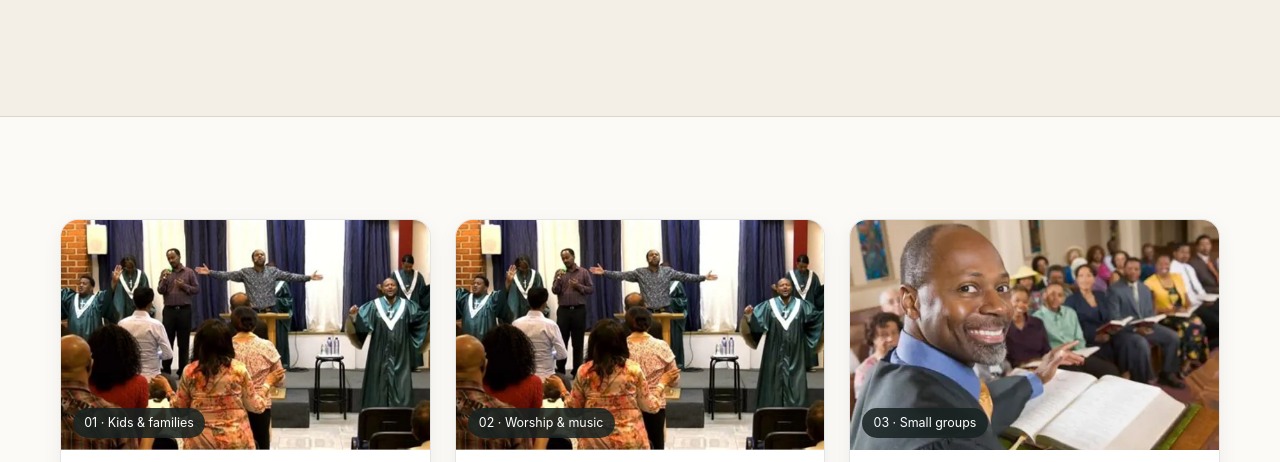
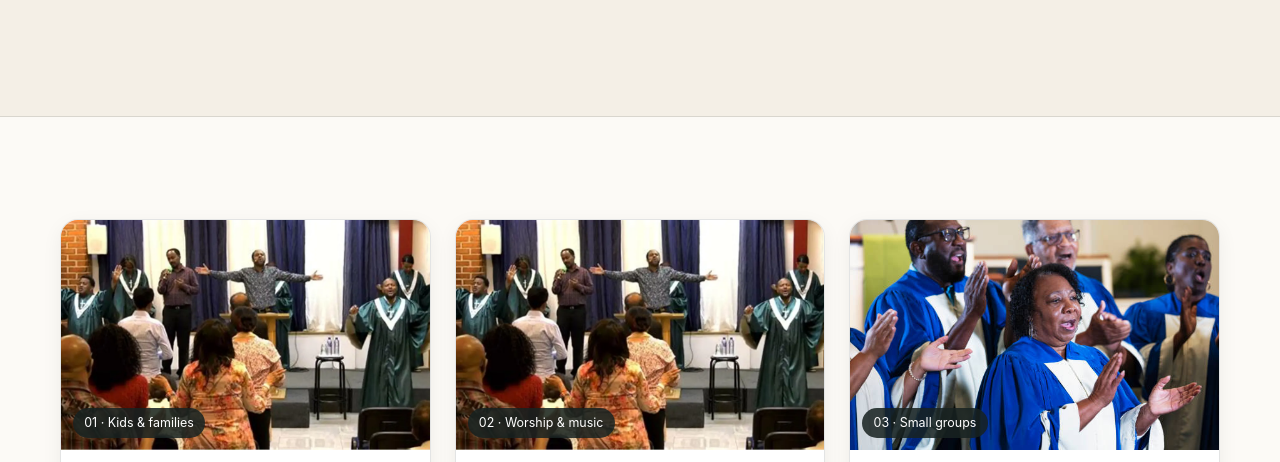
Before and after one commit to gale-123/www.fbc.org, a plain HTML site: page pages/ministries.html in a window 1280 px wide. Shown: the part 490-952 px from the top of the page. Drawn offline with Linux system fonts and the light colour scheme.

Commit message:
Update ministries.html

```diff
--- a/pages/ministries.html
+++ b/pages/ministries.html
@@ -87,7 +87,7 @@
             <div class="ministry-card-body"><h3>Make a joyful noise.</h3><p>Choir, band, and a room full of voices singing songs old and new.</p><a href="../index.html#contact" class="arrow-link">Meet the worship team <span aria-hidden="true">↗</span></a></div>
           </article>
           <article class="ministry-card reveal reveal-delay-2">
-            <div class="ministry-image"><img src="../image/oip.webp" alt="Illustrated neighbors sharing a meal"><span class="image-label">03 · Small groups</span></div>
+            <div class="ministry-image"><img src="../image/2.jpg" alt="Illustrated neighbors sharing a meal"><span class="image-label">03 · Small groups</span></div>
             <div class="ministry-card-body"><h3>Life is better around a table.</h3><p>Neighborhood fellowship groups, shared meals, and honest conversation throughout the week.</p><a href="../index.html#contact" class="arrow-link">Find your group <span aria-hidden="true">↗</span></a></div>
           </article>
         </div>
```
